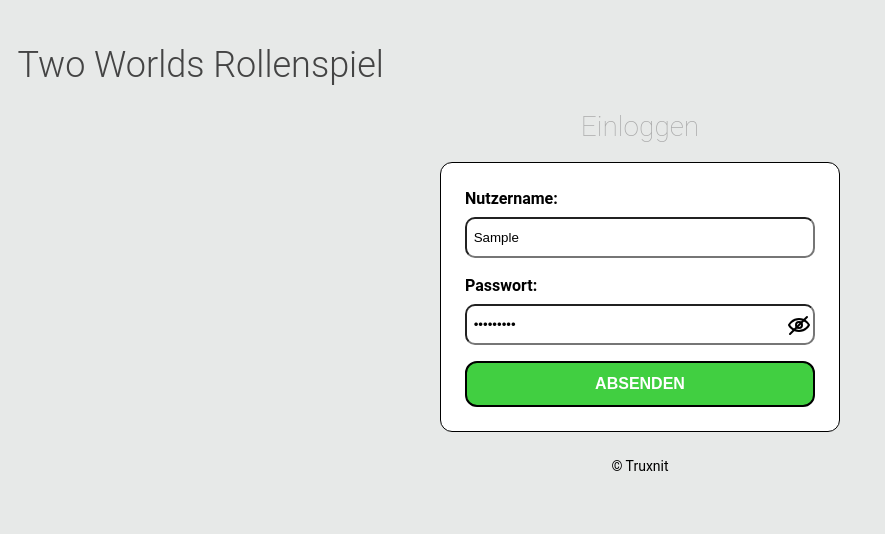
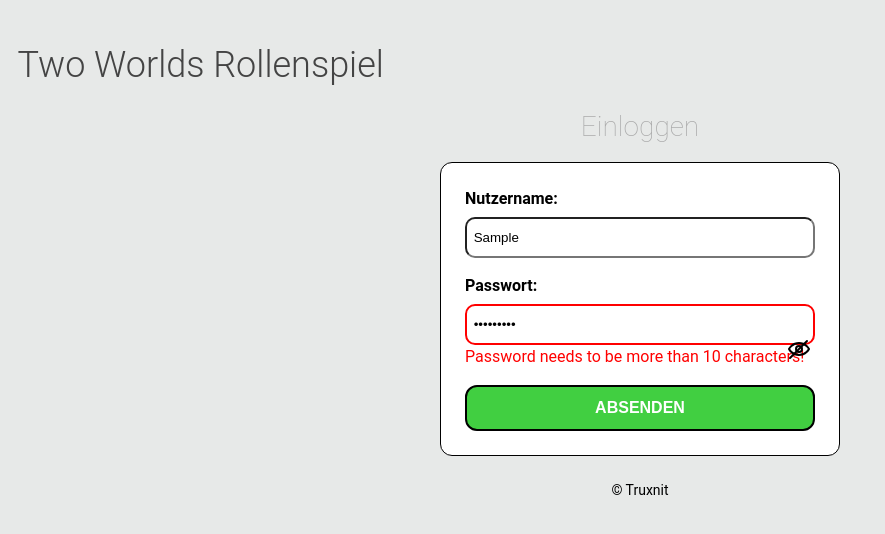
Before and after one commit to Truxnit/TW, a React (Create React App) app: page /login in a window 1280 px wide. Both pictures are taken after typing "Sample", "Sample123" into the empty fields and a click on the button "ABSENDEN". Shown: the top 534 px of the page, without its empty margins (0-885 px from the left). Built offline with nearby package versions, Linux system fonts and the light colour scheme.

Commit message:
add form validation for login
* add validation to form login and register

```diff
--- a/src/Views/login/LoginPage.tsx
+++ b/src/Views/login/LoginPage.tsx
@@ -6,21 +6,33 @@ import { ReactComponent as EyeClosed } from "src/assets/images/svg/eye-close.svg
 import { ReactComponent as EyeOpen } from "src/assets/images/svg/eye-open.svg";
 import { useDocumentTitle } from "src/utils/hooks/useDocumentTitle";
 import { CustomFormInput } from "src/components/CustomFormInput/CustomFormInput";
-import { buildLoginFormObject, InputValueType } from "src/models/inputTypes";
+import {
+  buildLoginFormObject,
+  InputValueObject,
+  InputValueType,
+} from "src/models/inputTypes";
 import { useForm } from "src/utils/hooks/useForm";
+import { validateRegister } from "src/utils/validation/formValidation";
 
 export const LoginPage: React.FC = () => {
   const { t } = useTranslation();
   useDocumentTitle(t("loginPage.title"));
   const [displayPassword, setDisplayPassword] = useState<boolean>(false);
   const { inputValue, handelInputChange } = useForm(buildLoginFormObject());
-
+  const [errors, setErrors] = useState<InputValueObject | null>(null);
   const title = <h2>{t("loginPage.title")}</h2>;
 
   const submitHandler = (e: FormEvent<HTMLFormElement>) => {
     e.preventDefault();
     e.stopPropagation();
-
+    setErrors(null);
+    const errors = validateRegister(inputValue);
+    if (errors[InputValueType.PASSWORD] || errors[InputValueType.USERNAME]) {
+      setErrors(errors);
+    } else {
+      // call endpoint for register
+      //success navigate to main page
+    }
     /*
  Here need validation
   const username = e.currentTarget.elements.namedItem(
@@ -55,6 +67,7 @@ export const LoginPage: React.FC = () => {
         inputType={"text"}
         changeEvent={handelInputChange}
         placeholder={t("loginPage.username")}
+        errorMessage={errors && errors[InputValueType.USERNAME]}
       />
       <CustomFormInput
         className={styles.loginInputContainer}
@@ -65,6 +78,7 @@ export const LoginPage: React.FC = () => {
         inputValueObject={inputValue}
         changeEvent={handelInputChange}
         placeholder={t("loginPage.password")}
+        errorMessage={errors && errors[InputValueType.PASSWORD]}
       />
       <button type="submit" className={styles.loginButton}>
         {t("button.loginPage.confirm")}
--- a/src/Views/register/RegisterPage.tsx
+++ b/src/Views/register/RegisterPage.tsx
@@ -1,17 +1,24 @@
-import React, { FormEvent } from "react";
+import React, { FormEvent, useState } from "react";
 import { RegisterPageLayout } from "src/Views/register/RegisterPageLayout";
 import { useTranslation } from "src/i18n";
 import { useDocumentTitle } from "src/utils/hooks/useDocumentTitle";
 import styles from "src/Views/register/RegisterPage.module.scss";
 import { CustomFormInput } from "src/components/CustomFormInput/CustomFormInput";
-import { buildRegisterFormObject, InputValueType } from "src/models/inputTypes";
+import {
+  buildRegisterFormObject,
+  InputValueObject,
+  InputValueType,
+} from "src/models/inputTypes";
 import { useForm } from "src/utils/hooks/useForm";
+import { validateRegister } from "src/utils/validation/formValidation";
 
 export const RegisterPage: React.FC = () => {
   const { t } = useTranslation();
   const { inputValue, handelInputChange, resetInputValue } = useForm(
     buildRegisterFormObject()
   );
+  const [errors, setErrors] = useState<InputValueObject | null>(null);
+
   useDocumentTitle(t("registerPage.title"));
 
   const pageTitle = <h2>{t("registerPage.title")}</h2>;
@@ -19,9 +26,19 @@ export const RegisterPage: React.FC = () => {
   const submitHandler = (e: FormEvent<HTMLFormElement>) => {
     e.preventDefault();
     e.stopPropagation();
-    /*    console.log("Hello");
-    console.log("Hello: ", inputValue.username);
-    console.log("Hello: ", inputValue.password);*/
+    setErrors(null);
+    const errors = validateRegister(inputValue);
+    if (
+      errors[InputValueType.EMAIL] ||
+      errors[InputValueType.USERNAME] ||
+      errors[InputValueType.PASSWORD] ||
+      errors[InputValueType.REPEATPASSWORD]
+    ) {
+      setErrors(errors);
+    } else {
+      // call endpoint for register
+      //success navigate to main page
+    }
   };
 
   const resetHandler = (e: FormEvent<HTMLFormElement>) => {
@@ -63,6 +80,7 @@ export const RegisterPage: React.FC = () => {
         changeEvent={handelInputChange}
         inputType={"email"}
         placeholder={t("registerPage.email")}
+        errorMessage={errors && errors[InputValueType.EMAIL]}
       />
       <CustomFormInput
         className={styles.registerInputContainer}
@@ -72,6 +90,7 @@ export const RegisterPage: React.FC = () => {
         changeEvent={handelInputChange}
         inputType={"text"}
         placeholder={t("registerPage.username")}
+        errorMessage={errors && errors[InputValueType.USERNAME]}
       />
       <CustomFormInput
         className={styles.registerInputContainer}
@@ -81,6 +100,7 @@ export const RegisterPage: React.FC = () => {
         changeEvent={handelInputChange}
         inputType={"password"}
         placeholder={t("registerPage.password")}
+        errorMessage={errors && errors[InputValueType.PASSWORD]}
       />
       <CustomFormInput
         className={styles.registerInputContainer}
@@ -90,6 +110,7 @@ export const RegisterPage: React.FC = () => {
         changeEvent={handelInputChange}
         inputType={"password"}
         placeholder={t("registerPage.repeatPassword")}
+        errorMessage={errors && errors[InputValueType.REPEATPASSWORD]}
       />
       <button type="submit" className={styles.registerButton}>
         {t("button.registerPage.confirm")}
--- /dev/null
+++ b/src/components/CustomFormInput/CustomFormInput.module.scss
@@ -0,0 +1,8 @@
+.inputError {
+    border: 2px solid red;
+}
+
+.errorMessage
+{
+    color: red;
+}
--- a/src/components/CustomFormInput/CustomFormInput.tsx
+++ b/src/components/CustomFormInput/CustomFormInput.tsx
@@ -4,6 +4,7 @@ import {
   InputValueObject,
   InputValueType,
 } from "src/models/inputTypes";
+import styles from "src/components/CustomFormInput/CustomFormInput.module.scss";
 
 interface CustomFormInputProps {
   inputType: InputType;
@@ -15,6 +16,7 @@ interface CustomFormInputProps {
   className?: string;
   isRequired?: boolean;
   changeEvent?: (changeEvent: ChangeEvent<HTMLInputElement>) => void;
+  errorMessage?: string | null;
 }
 export const CustomFormInput: React.FC<CustomFormInputProps> = ({
   className,
@@ -26,6 +28,7 @@ export const CustomFormInput: React.FC<CustomFormInputProps> = ({
   inputIcon,
   labelText,
   changeEvent,
+  errorMessage,
 }) => {
   const withLabel = labelText && labelText.length > 0;
   const inputLabel = withLabel && (
@@ -38,10 +41,15 @@ export const CustomFormInput: React.FC<CustomFormInputProps> = ({
     }
   };
 
+  const isError = errorMessage && errorMessage.length > 0;
+  const error = isError && (
+    <p className={styles.errorMessage}>{errorMessage}</p>
+  );
   return (
     <div className={className}>
       {inputLabel}
       <input
+        className={isError ? styles.inputError : ""}
         id={placeholder}
         type={inputType}
         onChange={(event) => changeHandler(event)}
@@ -51,6 +59,7 @@ export const CustomFormInput: React.FC<CustomFormInputProps> = ({
         required={isRequired}
       />
       {inputIcon}
+      {error}
     </div>
   );
 };
--- a/src/utils/hooks/useForm.ts
+++ b/src/utils/hooks/useForm.ts
@@ -3,13 +3,14 @@ import { InputValueObject } from "src/models/inputTypes";
 
 interface FormResult {
   inputValue: InputValueObject;
+
   resetInputValue(): void;
+
   handelInputChange(e: ChangeEvent<HTMLInputElement>): void;
 }
 
 export const useForm = (initialValue: InputValueObject = {}): FormResult => {
   const [inputValue, setInputValue] = useState<InputValueObject>(initialValue);
-  //const [errors, setErrors] = useState<InputValueObject>(initialValue);
 
   const handelInputChange = (e: ChangeEvent<HTMLInputElement>): void => {
     e.persist();
@@ -23,5 +24,9 @@ export const useForm = (initialValue: InputValueObject = {}): FormResult => {
     setInputValue(initialValue);
   };
 
-  return { handelInputChange, inputValue, resetInputValue };
+  return {
+    handelInputChange,
+    inputValue,
+    resetInputValue,
+  };
 };
--- a/src/utils/validation/formValidation.ts
+++ b/src/utils/validation/formValidation.ts
@@ -8,17 +8,21 @@ export const validateRegister = (
   inputValues: InputValueObject
 ): InputValueObject => {
   const errors = buildRegisterFormObject();
+
   errors[InputValueType.EMAIL] = emailValidation(
     inputValues[InputValueType.EMAIL]
   );
-
+  errors[InputValueType.USERNAME] = usernameValidation(
+    inputValues[InputValueType.USERNAME]
+  );
   errors[InputValueType.PASSWORD] = passwordValidation(
     inputValues[InputValueType.PASSWORD]
   );
-  errors[InputValueType.PASSWORD] = repeatPasswordValidation(
+  errors[InputValueType.REPEATPASSWORD] = repeatPasswordValidation(
     inputValues[InputValueType.PASSWORD],
     inputValues[InputValueType.REPEATPASSWORD]
   );
+
   return errors;
 };
 
@@ -26,12 +30,18 @@ export const emailValidation = (value: string): string => {
   if (!value) {
     return "Email address is required!";
   }
-  if (!new RegExp("^\\S+@\\S+\\.\\S+", "i").test(value)) {
+  if (!new RegExp("^[^\\s@]+@[^\\s@]+\\.[^\\s@]+$", "i").test(value)) {
     return "Input is not a valid email address!";
   }
   return "";
 };
 
+export const usernameValidation = (value: string): string => {
+  if (!value) {
+    return "Username is required!";
+  }
+  return "";
+};
 export const passwordValidation = (value: string): string => {
   if (!value) {
     return "Password is required!";
```
Also changed, not shown: 1 other file (tests, documents, lock files or other folders).
